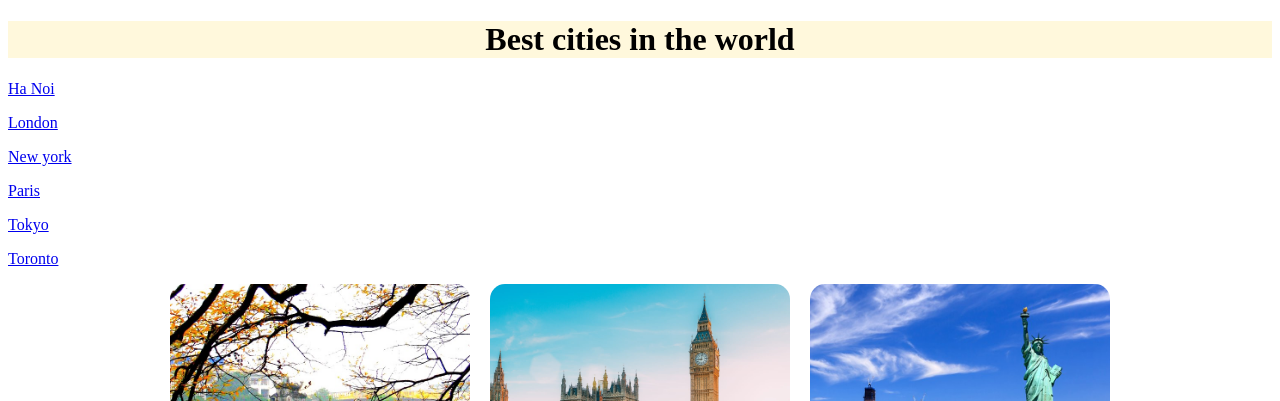
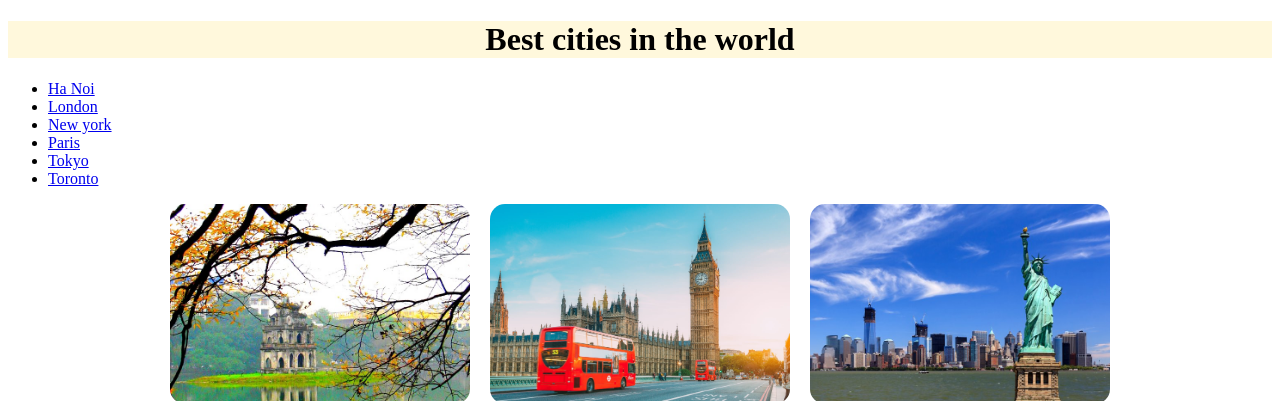
Before and after one commit to derekdao/Homework, a plain HTML site: page index4.html in a window 1280 px wide. Shown: the top 401 px of the page. Drawn offline with Linux system fonts and the light colour scheme.

Commit message:
chinh sua test

```diff
--- a/index4.html
+++ b/index4.html
@@ -12,12 +12,12 @@
 <body>
     <div class="container">
         <h1>Best cities in the world</h1>
-        <p><a href="Cities/hanoi.html">Ha Noi</a></p>
-        <p><a href="Cities/london.html">London</a></p>
-        <p><a href="Cities/newyork.html">New york</a></p>
-        <p><a href="Cities/paris.html">Paris</a></p>
-        <p><a href="Cities/tokyo.html">Tokyo</a></p>
-        <p><a href="Cities/toronto.html">Toronto</a></p>
+        <ul><li><a href="Cities/hanoi.html">Ha Noi</a></li>
+        <li><a href="Cities/london.html">London</a></li>
+        <li><a href="Cities/newyork.html">New york</a></li>
+        <li><a href="Cities/paris.html">Paris</a></li>
+        <li><a href="Cities/tokyo.html">Tokyo</a></li>
+        <li><a href="Cities/toronto.html">Toronto</a></li></ul>
     </div>
     <div class="menu">
         <a href="Cities/hanoi.html"><img src="img2/Hanoi.jpg" alt="Ha Noi"></a>
```
